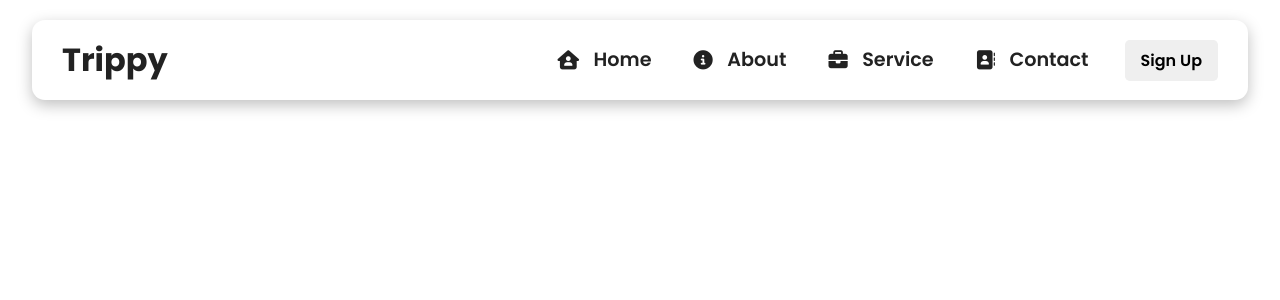
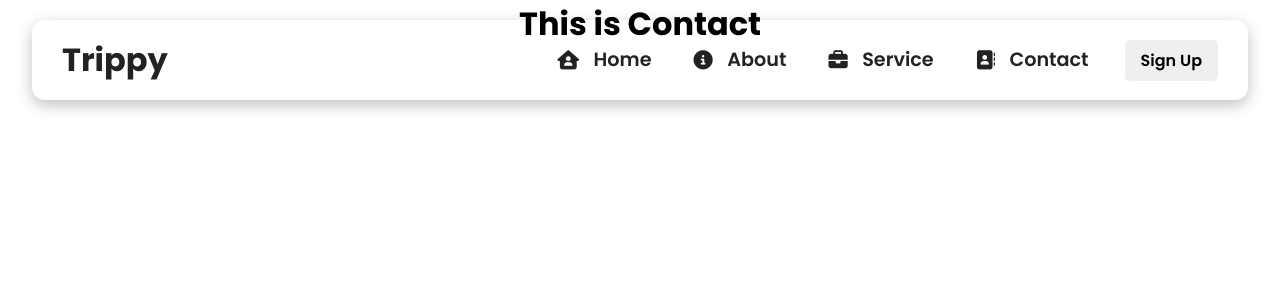
Before and after one commit to Mithra-py/react-workshop, a React (Create React App) app in the folder tour-travel-project/: page /contact in a window 1280 px wide. Shown: the top 300 px of the page. Built offline with nearby package versions, Linux system fonts and the light colour scheme.

Commit message:
builded router

```diff
--- a/tour-travel-project/src/App.js
+++ b/tour-travel-project/src/App.js
@@ -1,13 +1,22 @@
-import { Routes } from 'react-router-dom';
+import { Route, Routes } from 'react-router-dom';
 import './App.css';
 import Navbar from './components/Navbar';
-
 import React from 'react'
+import Home from './routes/Home';
+import About from './routes/About';
+import Service from './routes/Service';
+import Contact from './routes/Contact';
 
 const App = () => {
   return (
-    <div>
+    <div className='App'>
       <Navbar/>
+      <Routes>
+        <Route path='/' element={<Home/>}/>
+        <Route path='/about' element={<About/>}/>
+        <Route path='/service' element={<Service/>}/>
+        <Route path='/contact' element={<Contact/>}/>
+      </Routes>
     </div>
   )
 }
--- a/tour-travel-project/src/components/Navbar.jsx
+++ b/tour-travel-project/src/components/Navbar.jsx
@@ -22,9 +22,9 @@
                     {MenuItems.map((item, index) =>{
                         return(
                         <li key={index}>
-                        <a className={item.cName} href='/'>
+                        <Link className={item.cName} to={item.url}>
                         <i className={item.icon}></i> {item.title}
-                        </a>
+                        </Link>
                     </li>
                     )
                     })}
--- a/tour-travel-project/src/index.js
+++ b/tour-travel-project/src/index.js
@@ -2,11 +2,12 @@
 import ReactDOM from 'react-dom/client';
 import './index.css';
 import App from './App';
+import { BrowserRouter } from 'react-router-dom';
 
 
 const root = ReactDOM.createRoot(document.getElementById('root'));
 root.render(
-  <React.StrictMode>
-    <App />
-  </React.StrictMode>
+  <BrowserRouter>
+    <App/>
+  </BrowserRouter>
 );
--- a/tour-travel-project/src/routes/About.jsx
+++ b/tour-travel-project/src/routes/About.jsx
@@ -0,0 +1,11 @@
+import React from 'react'
+
+const About = () => {
+    return (
+        <>
+<h1>This is About</h1>
+        </>
+    )
+}
+
+export default About
--- a/tour-travel-project/src/routes/Contact.jsx
+++ b/tour-travel-project/src/routes/Contact.jsx
@@ -0,0 +1,11 @@
+import React from 'react'
+
+const Contact = () => {
+  return (
+    <>
+<h1>This is Contact</h1>
+    </>
+  )
+}
+
+export default Contact
--- a/tour-travel-project/src/routes/Home.jsx
+++ b/tour-travel-project/src/routes/Home.jsx
@@ -0,0 +1,11 @@
+import React from 'react'
+
+const Home = () => {
+  return (
+    <>
+    <h1>This is Home</h1>
+    </>
+  )
+}
+
+export default Home
--- /dev/null
+++ b/tour-travel-project/src/routes/Service.jsx
@@ -0,0 +1,11 @@
+import React from 'react'
+
+const Services = () => {
+  return (
+    <>
+<h1>This is Services</h1>
+    </>
+  )
+}
+
+export default Services
```
Also changed, not shown: tour-travel-project/src/routes/Services.jsx (deleted).
